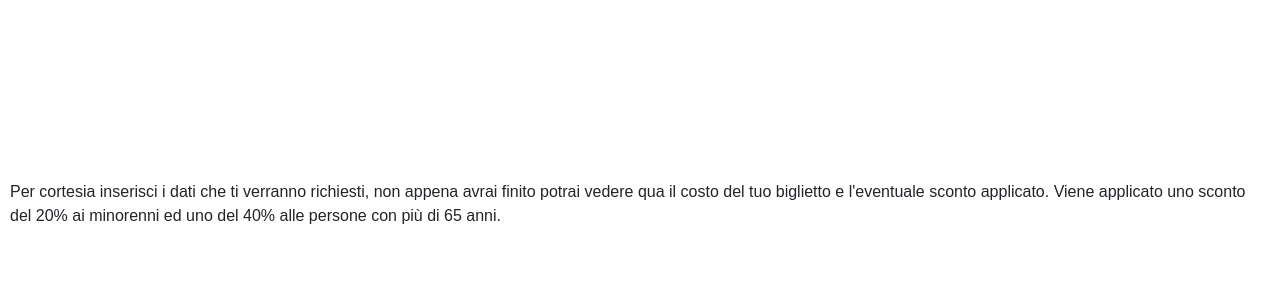
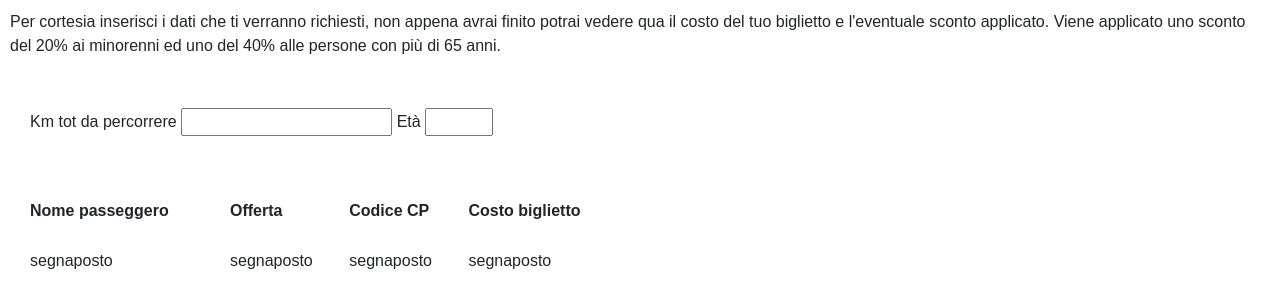
Before and after one commit to tommasotacconi/js-biglietto-treno-form, a plain HTML site: page index.html in a window 1280 px wide. Drawn offline with nearby package versions, Linux system fonts and the light colour scheme.

Commit message:
added html, simple style and preparatory phase in script

```diff
--- a/css/style.css
+++ b/css/style.css
@@ -8,6 +8,23 @@
 /* Generics */
 body {
   font-family: Arial, Helvetica, sans-serif;
+}
+
+main {
+  padding: 10px;
+}
+
+form {
+  margin-top: 50px;
+  padding: 0 20px;
+}
+
+table {
+  width: 600px;
+  height: 100px;
+  margin: 50px 20px 0;
+  border-spacing: 20px;
+
 }
 
 /* header {
@@ -61,12 +78,3 @@ footer {
 } */
 
 /* Utilities */
-p:first-child {
-    margin-top: 180px;
-    padding: 0 10px;
-}
-
-p.resume {
-    margin-top: 15px;
-    padding: 0 10px;
-}
--- a/index.html
+++ b/index.html
@@ -20,13 +20,39 @@
     <link rel="stylesheet" href="css/style.css">
   </head>
   <body>
-    <p class="intro">
+    <main>
+      <!-- form con dati di km tot. e età -->
       Per cortesia inserisci i dati che ti verranno richiesti, non appena avrai finito potrai vedere qua il costo del tuo biglietto e l'eventuale sconto applicato. Viene applicato uno sconto del 20% ai minorenni ed uno del 40% alle persone con più di 65 anni.
-    </p>
-    <p class="result"></p>
+      <form>
+        <label for="kmTot">
+          Km tot da percorrere
+          <input id="kmTot" type="number">
+        </label>
+        <label for="age">
+          Età
+          <input id="age" type="number" min="0" max="120">
+        </label>
+
+      </form>
+
+      <!-- presentazione dati in un biglietto -->
+      <table>
+        <tr>
+          <th>Nome passeggero</th>
+          <th>Offerta</th>
+          <th>Codice CP</th>
+          <th>Costo biglietto</th>
+        </tr>
+        <tr>
+          <td class="td-full-name">segnaposto</td>
+          <td class="td-discount">segnaposto</td>
+          <td>segnaposto</td>
+          <td class="td-ticket-cost">segnaposto</td>
+        </tr>
+      </table>
+    </main>
+
+    <!-- javascript connection -->
+    <script src="jscript/script.js" defer></script>
   </body>
-  <!-- javascript connection -->
-  <script src="jscript/script.js" defer></script>
 </html>
-
-<!-- commit finale -->
--- a/jscript/script.js
+++ b/jscript/script.js
@@ -9,7 +9,8 @@ di offerta applicata e nome passeggero
 4. dichiara una const discountO65 con lo sconto
 5. recupera i km dall'utente con l'input #kmTot e li inserisce in const
 kmTot
-6. recupera dall'utente con l'input #age l'età e la inserisce in const age
+6. recupera dall'utente con l'input #age l'età e la inserisce in const
+age
 7. recupera il nome con input #fullName e lo inserisce in const fullName
 8. calcola il prezzo del biglietto ticketPrice moltiplicando kmTot
 per costKm
@@ -28,3 +29,17 @@ stampa il relativo sconto
 */
 
 // Fase preparatoria
+// 1.
+const tdTicketCost = document.querySelector('.td-ticket-cost');
+const tdDiscount = document.querySelector('.td-discount');
+const tdFullName = document.querySelector('.td-full-name');
+console.log('td per costo biglietto, tipo di offerta e nome completo', tdTicketCost, tdDiscount, tdFullName)
+// 2.
+const costKm = 0.21; //euro al km
+console.log('costKm', costKm);
+// 3.
+const discountU18 = 0.2;
+console.log('discountU18', discountU18);
+// 4.
+const discountO65 = 0.4;
+console.log('discountO65', discountO65);
```
Lines whose indentation alone changed are shown as unchanged.
